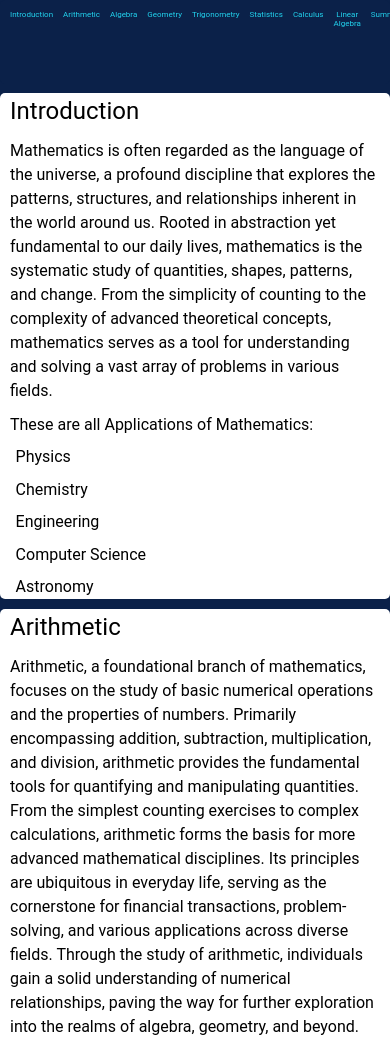
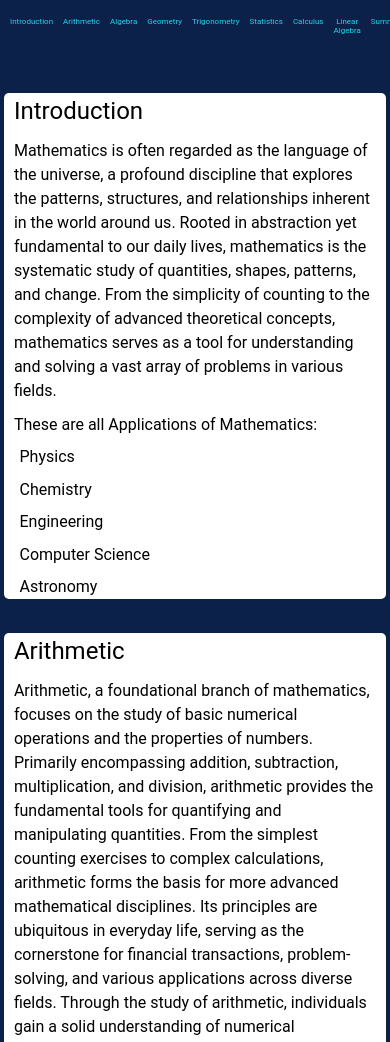
Before and after one commit to Mohamed208209/Technical-Documentation-Page, a plain HTML site: page index.html in a window 390 px wide. Shown: the top 1042 px of the page. Drawn offline with Linux system fonts and the light colour scheme.

Commit message:
first commit

```diff
--- a/index.html
+++ b/index.html
@@ -174,7 +174,7 @@
       <section id="Linear_Algebra" class="main-section">
         <header>Linear Algebra</header>
         <p>
-          ! Linear algebra is a branch of mathematics that focuses on the study
+           Linear algebra is a branch of mathematics that focuses on the study
           of linear systems of equations, vector spaces, and linear
           transformations. It provides a powerful framework for solving a wide
           range of problems and has applications in various fields, including
--- a/styles.css
+++ b/styles.css
@@ -29,14 +29,14 @@ body {
   content: "";
 }
 .main-section {
-  margin: 1vh 1vw 1vh 21vw;
+  margin: 3vh 1vw 1vh 21vw;
 
   background-color: white;
 
   padding-bottom: 1vh;
   border-radius: 5px;
   margin-bottom: 20px;
-  width: 78vw;
+  width: 76vw;
   line-height: 1.5;
 }
 .main-section header {
@@ -93,6 +93,7 @@ li {
     width: 100%;
     height: 10vh;
     display: flex;
+    align-items: center;
     flex-direction: row;
     background-color: #0b2149;
   }
@@ -103,12 +104,12 @@ li {
     font-size: 0.5rem;
     margin: 0;
     border:none;
-    height: 100%;
+    height: 80%;
   }
   .main-section {
-    width: 100%;
+    width: 98%;
     padding: 0;
-    margin: 0;
+    margin: 4vh auto;
 
   }
   .main-section:first-of-type {
```
